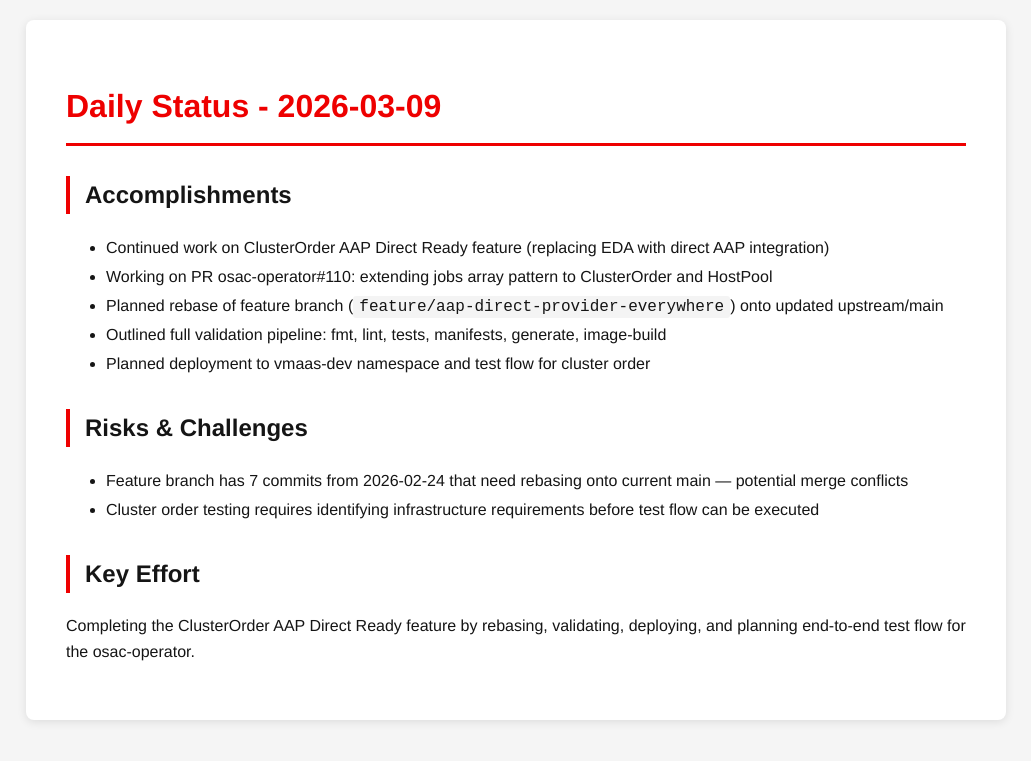
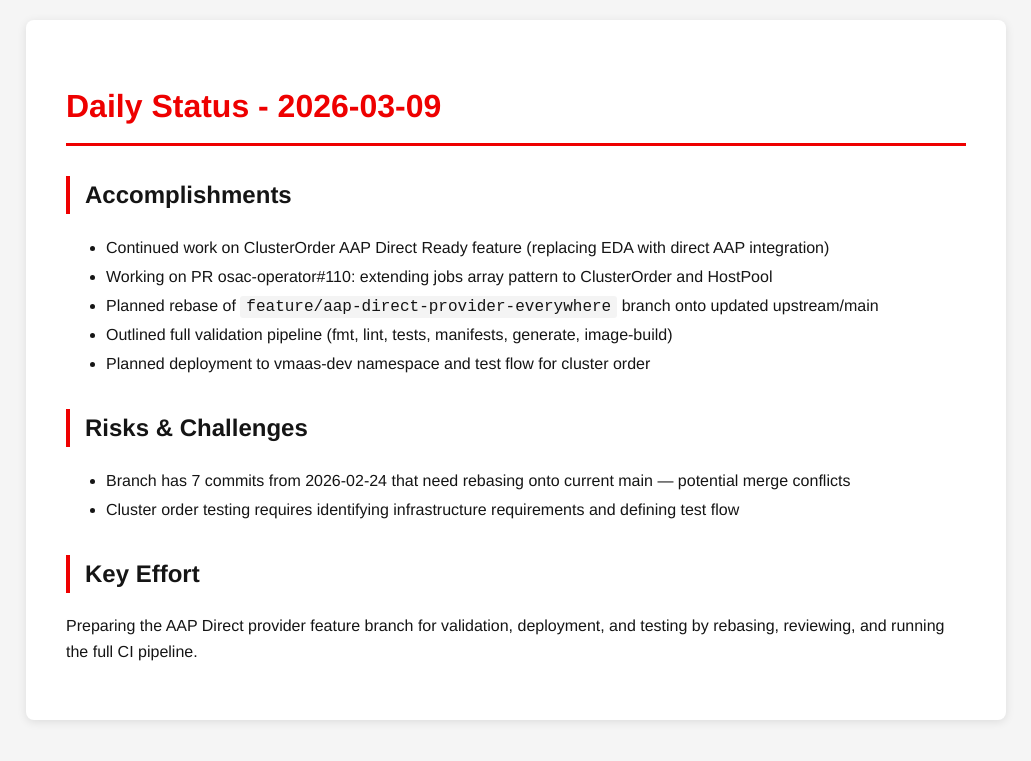
Before and after one commit to tzvatot/daily-status, a Jekyll site: the page built from 2026-03-09.md, in a window 1280 px wide. Shown: the top 761 px of the page, without its empty margins (124-1155 px from the left). Built offline with Jekyll 4.4.1, drawn with Linux system fonts in a browser that asks for light colours.

Commit message:
Daily status update - 2026-03-09

```diff
--- a/2026-03-09.md
+++ b/2026-03-09.md
@@ -9,13 +9,13 @@
 ## Accomplishments
 - Continued work on ClusterOrder AAP Direct Ready feature (replacing EDA with direct AAP integration)
 - Working on PR osac-operator#110: extending jobs array pattern to ClusterOrder and HostPool
-- Planned rebase of feature branch (`feature/aap-direct-provider-everywhere`) onto updated upstream/main
-- Outlined full validation pipeline: fmt, lint, tests, manifests, generate, image-build
+- Planned rebase of `feature/aap-direct-provider-everywhere` branch onto updated upstream/main
+- Outlined full validation pipeline (fmt, lint, tests, manifests, generate, image-build)
 - Planned deployment to vmaas-dev namespace and test flow for cluster order
 
 ## Risks & Challenges
-- Feature branch has 7 commits from 2026-02-24 that need rebasing onto current main — potential merge conflicts
-- Cluster order testing requires identifying infrastructure requirements before test flow can be executed
+- Branch has 7 commits from 2026-02-24 that need rebasing onto current main — potential merge conflicts
+- Cluster order testing requires identifying infrastructure requirements and defining test flow
 
 ## Key Effort
-Completing the ClusterOrder AAP Direct Ready feature by rebasing, validating, deploying, and planning end-to-end test flow for the osac-operator.
+Preparing the AAP Direct provider feature branch for validation, deployment, and testing by rebasing, reviewing, and running the full CI pipeline.
```
